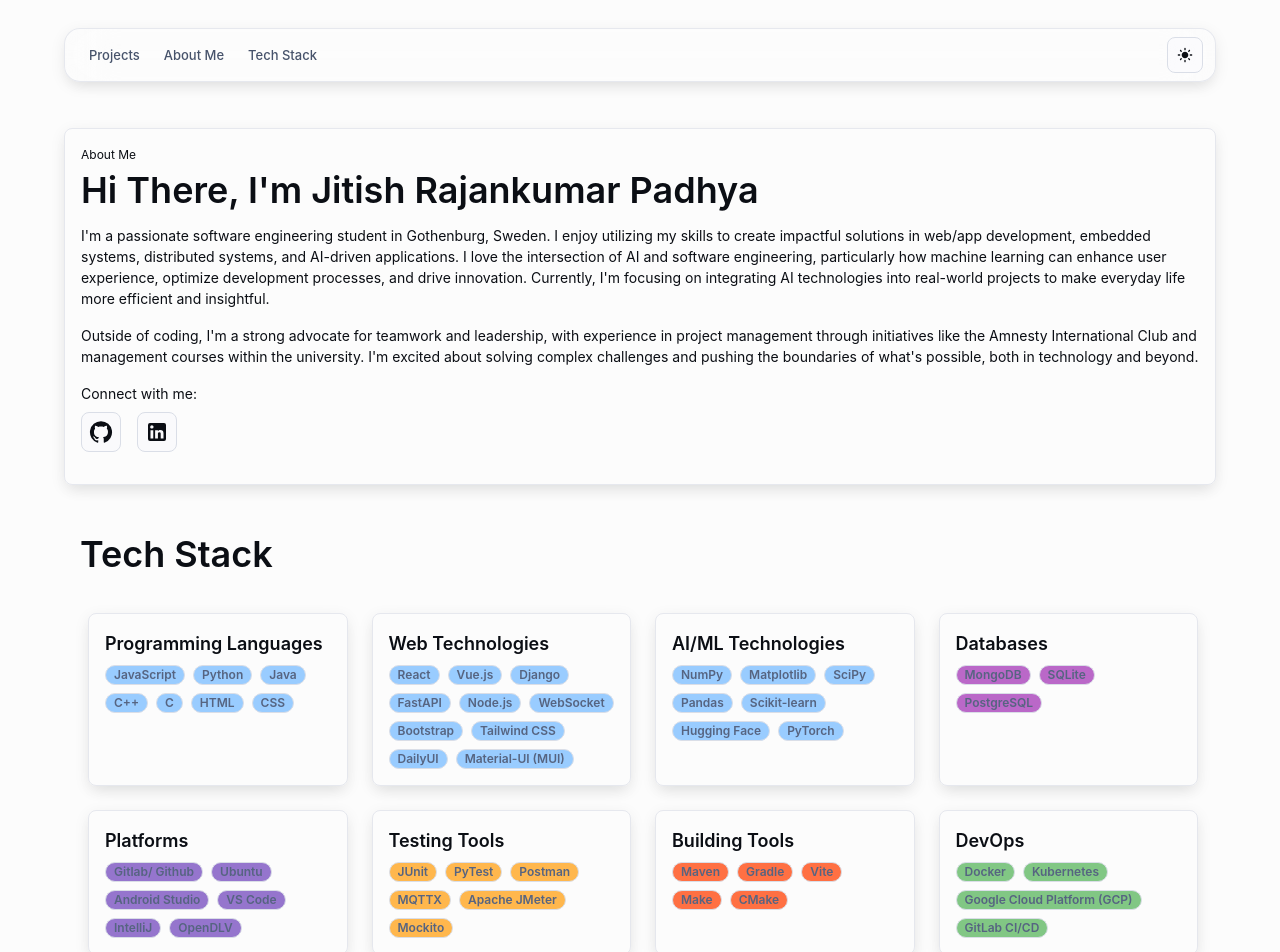
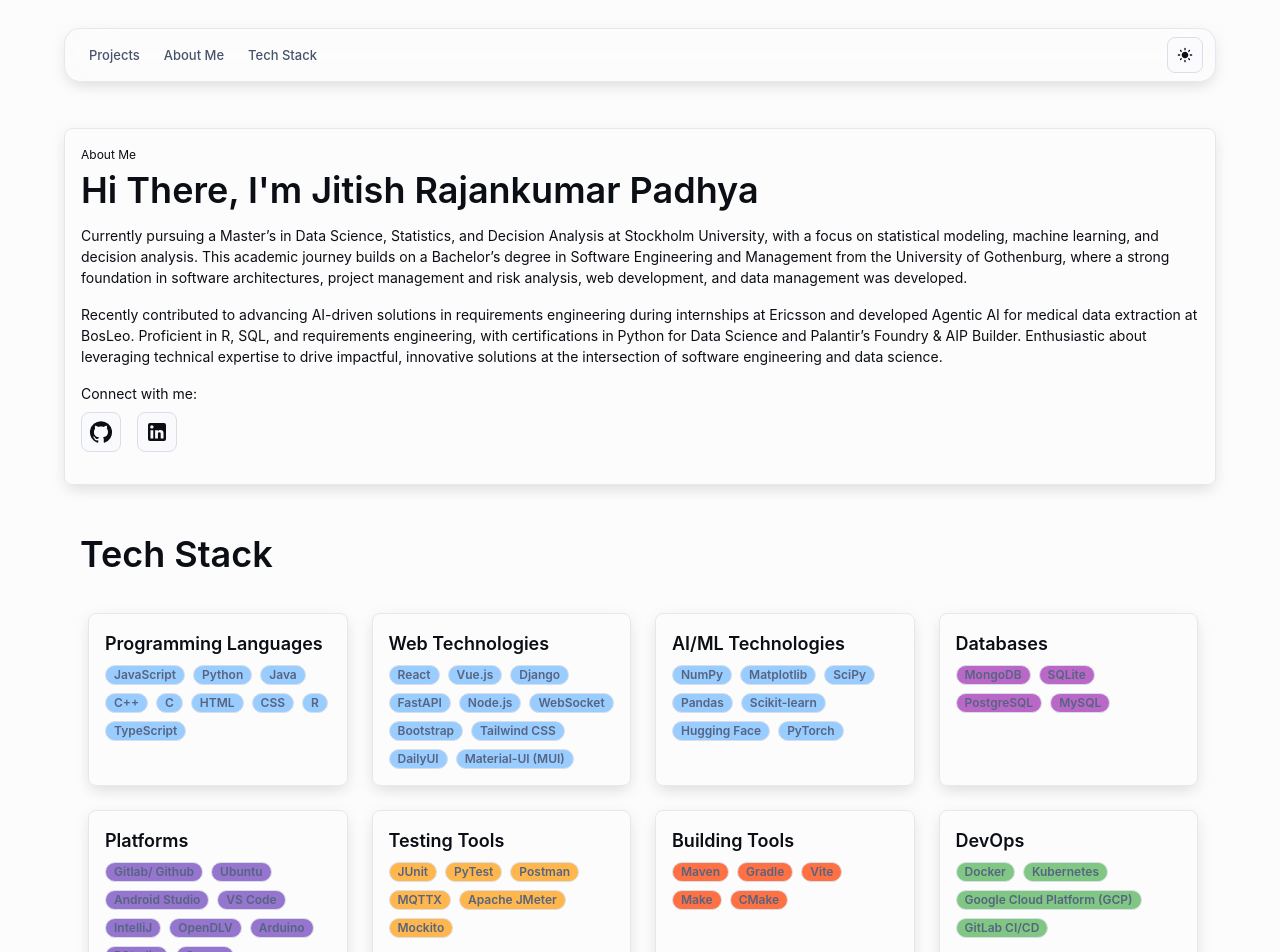
Before and after one commit to jitishp04/portfolio-website, a React (Create React App) app in the folder my-project/: page / in a window 1280 px wide. Shown: the top 952 px of the page. Built offline with nearby package versions, Linux system fonts and the light colour scheme.

Commit message:
Update intro and tech stack

```diff
--- a/my-project/src/blog/components/MainContent.js
+++ b/my-project/src/blog/components/MainContent.js
@@ -81,10 +81,10 @@ export default function MainContent() {
             </Typography>
             <Typography variant="body1" color="text.primary">
               <Typography paragraph>
-                I'm a passionate software engineering student in Gothenburg, Sweden. I enjoy utilizing my skills to create impactful solutions in web/app development, embedded systems, distributed systems, and AI-driven applications. I love the intersection of AI and software engineering, particularly how machine learning can enhance user experience, optimize development processes, and drive innovation. Currently, I'm focusing on integrating AI technologies into real-world projects to make everyday life more efficient and insightful.
+                Currently pursuing a Master’s in Data Science, Statistics, and Decision Analysis at Stockholm University, with a focus on statistical modeling, machine learning, and decision analysis. This academic journey builds on a Bachelor’s degree in Software Engineering and Management from the University of Gothenburg, where a strong foundation in software architectures, project management and risk analysis, web development, and data management was developed.
               </Typography>
               <Typography paragraph>
-                Outside of coding, I'm a strong advocate for teamwork and leadership, with experience in project management through initiatives like the Amnesty International Club and management courses within the university. I'm excited about solving complex challenges and pushing the boundaries of what's possible, both in technology and beyond.
+                Recently contributed to advancing AI-driven solutions in requirements engineering during internships at Ericsson and developed Agentic AI for medical data extraction at BosLeo. Proficient in R, SQL, and requirements engineering, with certifications in Python for Data Science and Palantir’s Foundry & AIP Builder. Enthusiastic about leveraging technical expertise to drive impactful, innovative solutions at the intersection of software engineering and data science.
               </Typography>
             </Typography>
             <Box sx={{ my: 2 }}>
--- a/my-project/src/blog/components/TechStack.js
+++ b/my-project/src/blog/components/TechStack.js
@@ -45,7 +45,7 @@ const chipStyles = {
 const techStackInfo = [
   {
     tag: 'Programming Languages',
-    items: ['JavaScript', 'Python', 'Java', 'C++', 'C', 'HTML', 'CSS'],
+    items: ['JavaScript', 'Python', 'Java', 'C++', 'C', 'HTML', 'CSS', 'R', 'TypeScript'],
   },
   {
     tag: 'Web Technologies',
@@ -57,11 +57,11 @@ const techStackInfo = [
   },
   {
     tag: 'Databases',
-    items: ['MongoDB', 'SQLite', 'PostgreSQL'],
+    items: ['MongoDB', 'SQLite', 'PostgreSQL', 'MySQL'],
   },
   {
     tag: 'Platforms',
-    items: ['Gitlab/ Github', 'Ubuntu', 'Android Studio', 'VS Code', 'IntelliJ', 'OpenDLV'],
+    items: ['Gitlab/ Github', 'Ubuntu', 'Android Studio', 'VS Code', 'IntelliJ', 'OpenDLV', 'Arduino', 'RStudio', 'Cursor', 'Google Antigravity'],
   },
   {
     tag: 'Testing Tools',
```
Also changed, not shown: 1 other file (tests, documents, lock files or other folders). Lines whose indentation alone changed are shown as unchanged.
